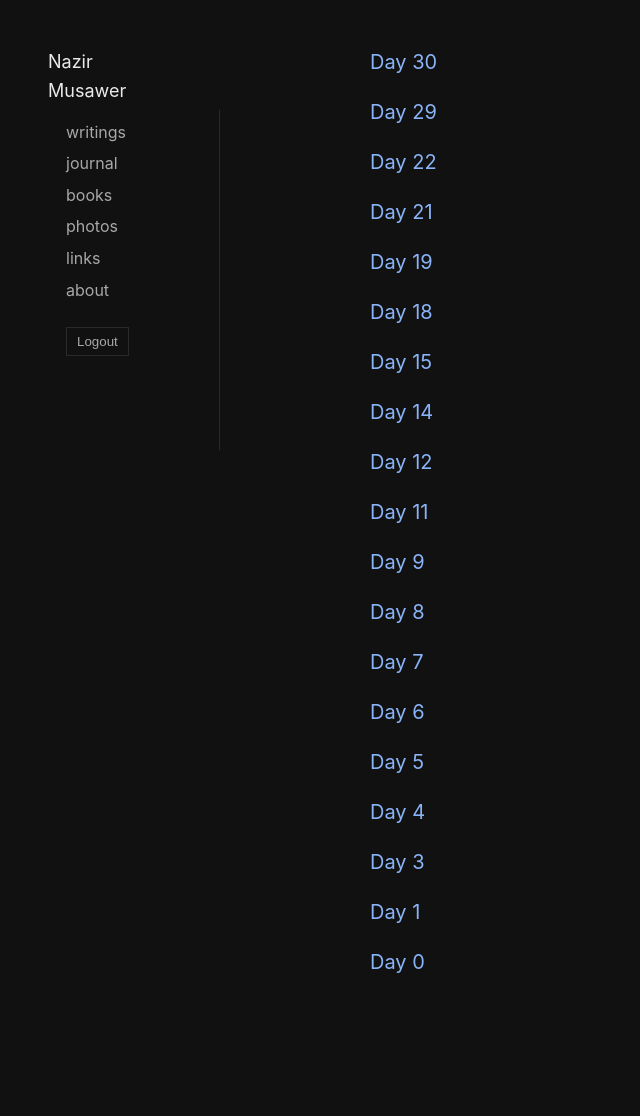
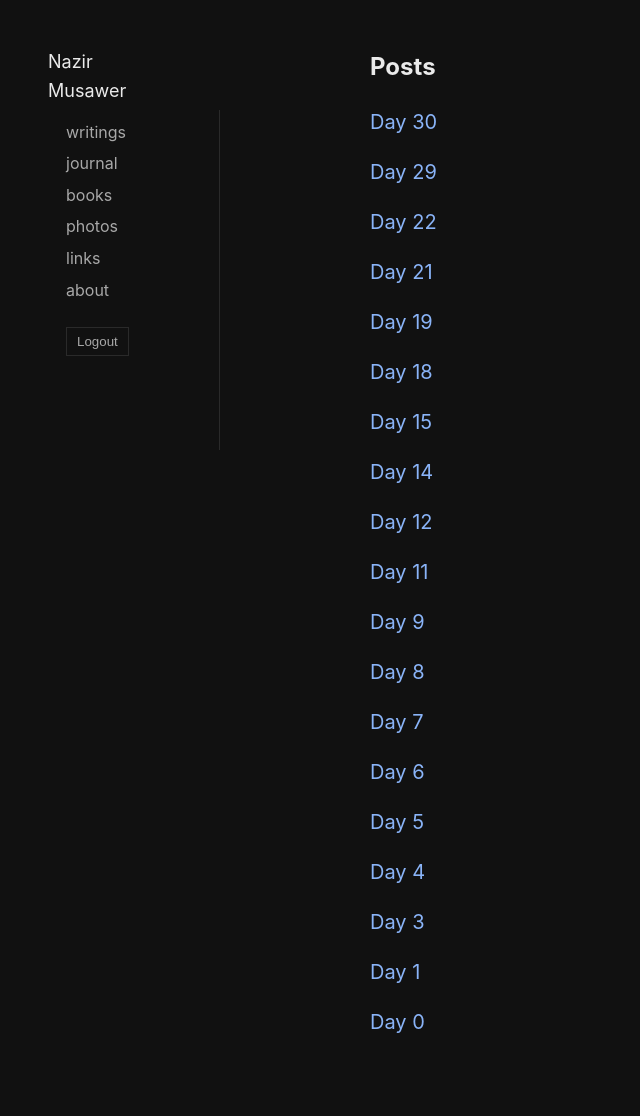
Before and after one commit to nazirmusawer/nazirmusawer.github.io, a Jekyll site: the page built from journal.md, in a window 1280 px wide. Shown: the whole page, without its empty margins (0-640 px from the left). Built offline with Jekyll 4.4.1, drawn with Linux system fonts in a browser that asks for light colours; before the commit the page ends 1056 px from its top, so only the background shows below that.

Commit message:
Update journal.md

```diff
--- a/journal.md
+++ b/journal.md
@@ -2,12 +2,17 @@
 layout: default
 title: Journal
 permalink: /journal/
+liquid: true
 ---
 
-<ul class="postlist">
-  {% for post in site.posts %}
-    <li>
-      <a class="plink" href="{{ post.url | relative_url }}">{{ post.title }}</a>
-    </li>
-  {% endfor %}
-</ul>
+<div class="center">
+  <h2>Posts</h2>
+
+  <ul class="postlist">
+    {% for post in site.posts %}
+      <li>
+        <a class="plink" href="{{ post.url | relative_url }}">{{ post.title }}</a>
+      </li>
+    {% endfor %}
+  </ul>
+</div>
```
